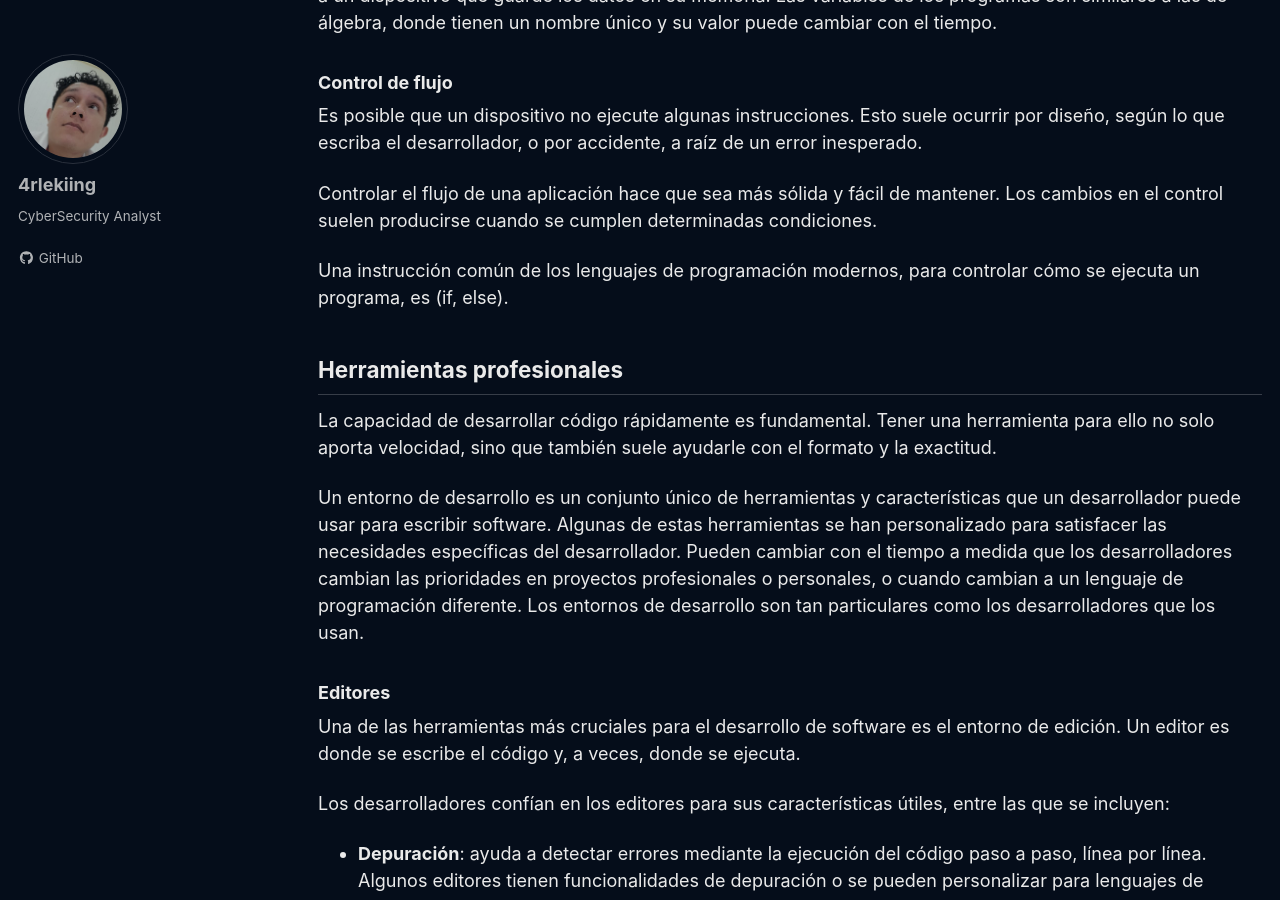
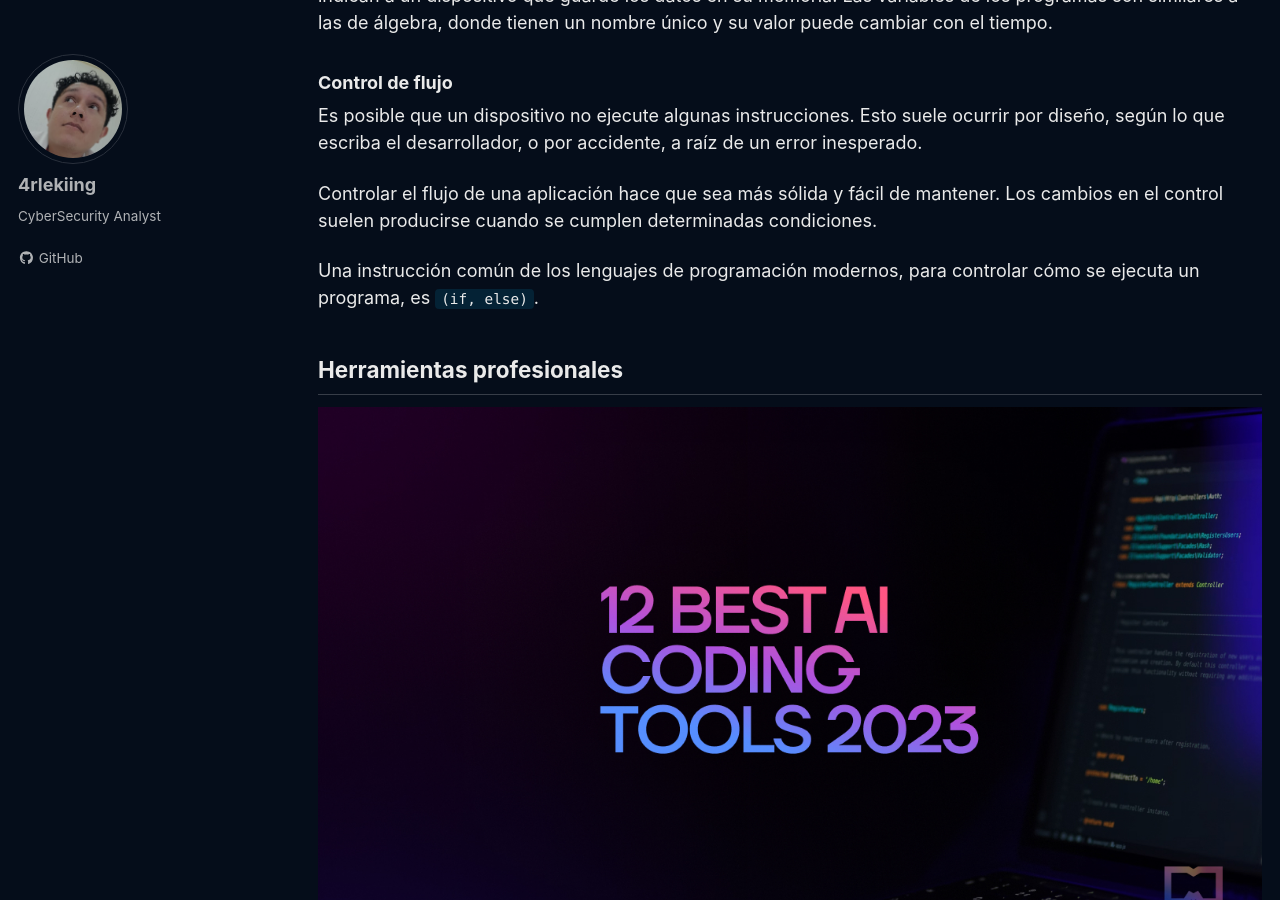
Before and after one commit to 4rleking/4rleking.github.io, a Jekyll site: the page built from _posts/2023-07-19-Introduccion-Programacion.md, in a window 1280 px wide and 900 px high, scrolled down 26553 px. Built offline with Jekyll 4.4.1, drawn with Linux system fonts in a browser that asks for light colours; cached includes are drawn as plain includes; a script that is not in the unit is left out; some of the changed text lies outside the part shown.

Commit message:
Update 2023-07-19-Introduccion-Programacion.md

```diff
--- a/_posts/2023-07-19-Introduccion-Programacion.md
+++ b/_posts/2023-07-19-Introduccion-Programacion.md
@@ -545,9 +545,9 @@
 
 Seguramente ya has escuchado hablar sobre variables y constantes cuando se trata de programación, ¿no es verdad? Son valores que componen cálculos o condiciones y están presentes en todas las partes del programa.
 
-Una *variable* es un espacio para almacenar un tipo de dato que puede ser modificado cuando sea necesario.
+Una `variable` es un espacio para almacenar un tipo de dato que puede ser modificado cuando sea necesario.
 
-En cambio la *constante* posee un dato definido al inicio del programa y no podrá ser alterado.
+En cambio la `constante` posee un dato definido al inicio del programa y no podrá ser alterado.
 
 ## Programa
 
@@ -561,7 +561,7 @@
 
 ## Lenguajes de Programación
 
-Los lenguajes de programación se presentan en diferentes formatos y pueden servir para distintos propósitos. Por ejemplo, *JavaScript* se usa principalmente para aplicaciones web, y *Bash* se usa principalmente para sistemas operativos.
+Los lenguajes de programación se presentan en diferentes formatos y pueden servir para distintos propósitos. Por ejemplo, `JavaScript` se usa principalmente para aplicaciones web, y `Bash` se usa principalmente para sistemas operativos.
 
 ### Elementos de un programa
 
@@ -573,7 +573,7 @@
 
 La mayoría de los programas se basan en el uso de los datos obtenidos de un usuario u otro origen, donde las instrucciones pueden basarse en estos datos para llevar a cabo instrucciones. Los datos pueden cambiar el comportamiento de un programa, por lo que los lenguajes de programación ofrecen una forma de almacenar temporalmente los datos para su uso posterior.
 
-Los datos se almacenan en una instrucción denominada *variable*. Las variables son instrucciones que indican a un dispositivo que guarde los datos en su memoria. Las variables de los programas son similares a las de álgebra, donde tienen un nombre único y su valor puede cambiar con el tiempo.
+Los datos se almacenan en una instrucción denominada `variable`. Las variables son instrucciones que indican a un dispositivo que guarde los datos en su memoria. Las variables de los programas son similares a las de álgebra, donde tienen un nombre único y su valor puede cambiar con el tiempo.
 
 ### Control de flujo
 
@@ -581,9 +581,13 @@
 
 Controlar el flujo de una aplicación hace que sea más sólida y fácil de mantener. Los cambios en el control suelen producirse cuando se cumplen determinadas condiciones.
 
-Una instrucción común de los lenguajes de programación modernos, para controlar cómo se ejecuta un programa, es (if, else).
+Una instrucción común de los lenguajes de programación modernos, para controlar cómo se ejecuta un programa, es `(if, else)`.
 
 ## Herramientas profesionales
+
+<center>
+    <img src='./../assets/images/Porgramacion/Tools.jpg'>
+</center>
 
 La capacidad de desarrollar código rápidamente es fundamental. Tener una herramienta para ello no solo aporta velocidad, sino que también suele ayudarle con el formato y la exactitud.
 
@@ -595,13 +599,13 @@
 
 Los desarrolladores confían en los editores para sus características útiles, entre las que se incluyen:
 
-* **Depuración**: ayuda a detectar errores mediante la ejecución del código paso a paso, línea por línea. Algunos editores tienen funcionalidades de depuración o se pueden personalizar para lenguajes de programación específicos.
+* `Depuración`: ayuda a detectar errores mediante la ejecución del código paso a paso, línea por línea. Algunos editores tienen funcionalidades de depuración o se pueden personalizar para lenguajes de programación específicos.
 
-* **Resaltado de sintaxis**: agrega colores y formato de texto al código, lo que facilita la lectura. La mayoría de los editores permiten el resaltado de sintaxis personalizado.
+* `Resaltado de sintaxis`: agrega colores y formato de texto al código, lo que facilita la lectura. La mayoría de los editores permiten el resaltado de sintaxis personalizado.
 
-* **Extensiones e integraciones**: agregue características especializadas que proporcionen acceso a otras herramientas que no están integradas en el editor base. Por ejemplo, muchos desarrolladores también necesitan una manera de documentar su código, explicar cómo funciona o instalar una extensión de corrección ortográfica para comprobar si hay errores tipográficos. La mayoría de estas adiciones están pensadas para su uso dentro de un editor específico, y la mayoría de los editores incluyen una manera de buscar las extensiones disponibles.
+* `Extensiones e integraciones`: agregue características especializadas que proporcionen acceso a otras herramientas que no están integradas en el editor base. Por ejemplo, muchos desarrolladores también necesitan una manera de documentar su código, explicar cómo funciona o instalar una extensión de corrección ortográfica para comprobar si hay errores tipográficos. La mayoría de estas adiciones están pensadas para su uso dentro de un editor específico, y la mayoría de los editores incluyen una manera de buscar las extensiones disponibles.
 
-* **Personalización**: la mayoría de los editores son personalizables, lo que permite a los desarrolladores crear sus propios entornos de desarrollo únicos. Muchos editores también permiten a los desarrolladores crear sus propias extensiones.
+* `Personalización`: la mayoría de los editores son personalizables, lo que permite a los desarrolladores crear sus propios entornos de desarrollo únicos. Muchos editores también permiten a los desarrolladores crear sus propias extensiones.
 
 A continuación, se indican algunos editores y extensiones de desarrollo web populares:
 
@@ -616,6 +620,10 @@
   * [Atom-Beautify](https://github.blog/2022-06-08-sunsetting-atom/)
 
 ## Tecnologías del explorador
+
+<center>
+    <img src='./../assets/images/Porgramacion/navegadores.webp'>
+</center>
 
 La ejecución de los programas en Internet requiere algún tipo de cliente para ayudarle a ver la salida. Un tipo común de cliente es un explorador web, con el que puede ver el contenido e interactuar con él.
 
@@ -637,17 +645,17 @@
 
 Como desarrollador, es probable que use herramientas de línea de comandos para realizar algunas o todas las tareas de programación. Dado que los entornos de desarrollo son únicos para cada desarrollador, algunos evitan usar la línea de comandos, otros se basan exclusivamente en ella y otros prefieren combinar ambas opciones.
 
-**¿Por qué son útiles las herramientas de línea de comandos?**
+### ¿Por qué son útiles las herramientas de línea de comandos?
 
 La línea de comandos, en comparación con una interfaz gráfica de usuario, no tiene ningún elemento gráfico y se basa principalmente en texto. Las razones para usar la línea de comandos son muchas:
 
-* **Preferencia**: algunos desarrolladores prefieren una vista menos gráfica para sus tareas de programación diarias.
+* `Preferencia`: algunos desarrolladores prefieren una vista menos gráfica para sus tareas de programación diarias.
 
-* **Mejor flujo de trabajo**: el desarrollo de código requiere una cantidad significativa de escritura, y algunos desarrolladores prefieren no interrumpir su flujo en el teclado. Usan métodos abreviados de teclado para intercambiar entre ventanas de escritorio, trabajar en varios archivos y abrir herramientas.
+* `Mejor flujo de trabajo`: el desarrollo de código requiere una cantidad significativa de escritura, y algunos desarrolladores prefieren no interrumpir su flujo en el teclado. Usan métodos abreviados de teclado para intercambiar entre ventanas de escritorio, trabajar en varios archivos y abrir herramientas.
 
-* **Evitar el uso excesivo de los botones del mouse**: la mayoría de las tareas se pueden completar con un mouse, pero una ventaja de usar la línea de comandos es que se pueden realizar muchas cosas con herramientas de línea de comandos sin tener que cambiar constantemente del mouse al teclado, y viceversa.
+* `Evitar el uso excesivo de los botones del mouse`: la mayoría de las tareas se pueden completar con un mouse, pero una ventaja de usar la línea de comandos es que se pueden realizar muchas cosas con herramientas de línea de comandos sin tener que cambiar constantemente del mouse al teclado, y viceversa.
 
-* **Capacidad de configuración**: con las herramientas de línea de comandos, puede guardar la configuración personalizada, cambiarla más adelante e importarla a otras máquinas de desarrollo.
+* `Capacidad de configuración`: con las herramientas de línea de comandos, puede guardar la configuración personalizada, cambiarla más adelante e importarla a otras máquinas de desarrollo.
 
 ### Opciones de línea de comandos
 
@@ -680,6 +688,10 @@
 
 ## Documentación del desarrollador
 
+<center>
+    <img src='./../assets/images/Porgramacion/documentacion.jpeg'>
+</center>
+
 Cuando los desarrolladores quieran aprender algo nuevo, lo más probable es que recurran a documentación de expertos. La documentación de expertos puede orientarlos en cómo usar los lenguajes y las herramientas de programación correctamente, y ayudarles a ampliar sus conocimientos sobre cómo encajan todos.
 
 ### Documentación de desarrollo web popular
@@ -695,5 +707,5 @@
 
 # Repositorio de Lenguajes de Programación
 
-* [HTML](https://4rleking.github.io/HTML.github.io/)
-* [CSS](https://4rleking.github.io/CSS.github.io/)
+* [HTML](https://html.4rlekiing.net/)
+* [CSS](https://css.4rlekiing.net/)
```
Also changed, not shown: other parts of _posts/2023-07-19-Introduccion-Programacion.md (+2 -2 lines).
